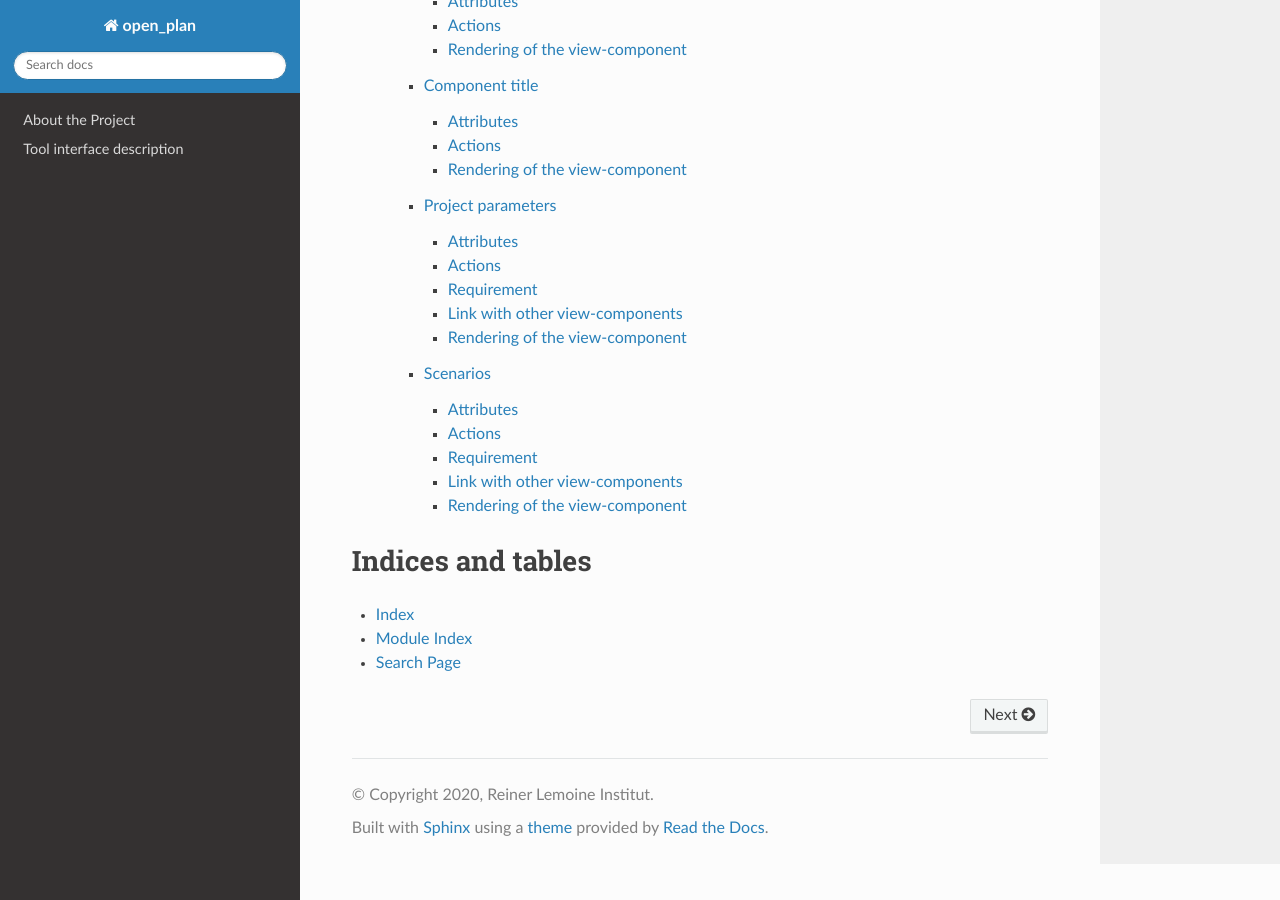
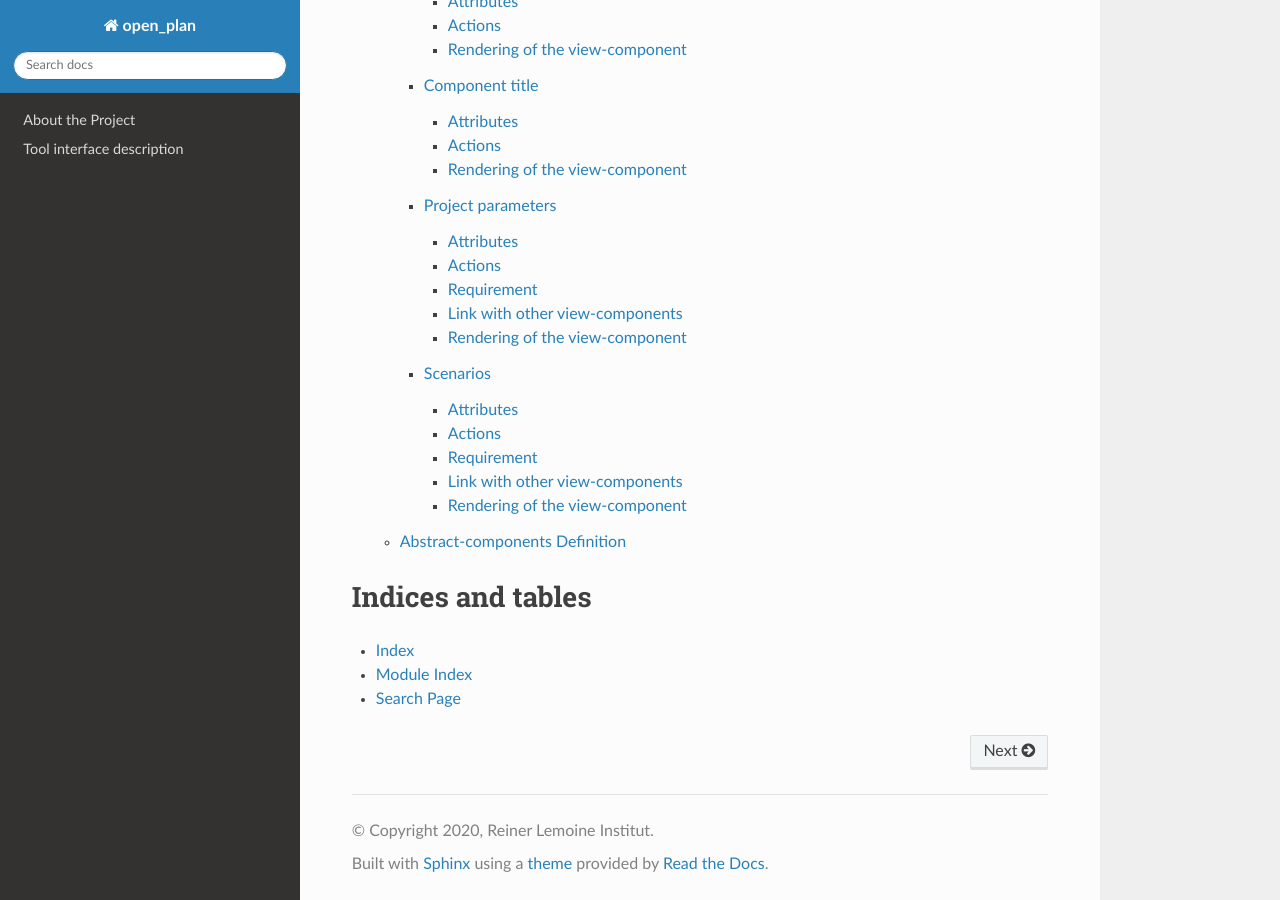
Before and after one commit to rl-institut/open_plan, a Sphinx documentation site: the page built from docs/index.rst, in a window 1280 px wide and 900 px high, scrolled down 1442 px. Built offline with Sphinx 7.4.7 and the Read the Docs theme 2.0.0, drawn with Linux system fonts in a browser that asks for light colours; formulas are drawn with MathJax 3.

Commit message:
Add cross-reference of scenario abstract-component to tool_interface.rst

```diff
--- a/docs/tool_interface.rst
+++ b/docs/tool_interface.rst
@@ -108,3 +108,10 @@
 ----
 
 .. include:: view_components/scenarios.rst
+
+Abstract-components Definition
+==============================
+
+.. _scenario-label:
+
+.. include:: view_components/scenario.rst
```
